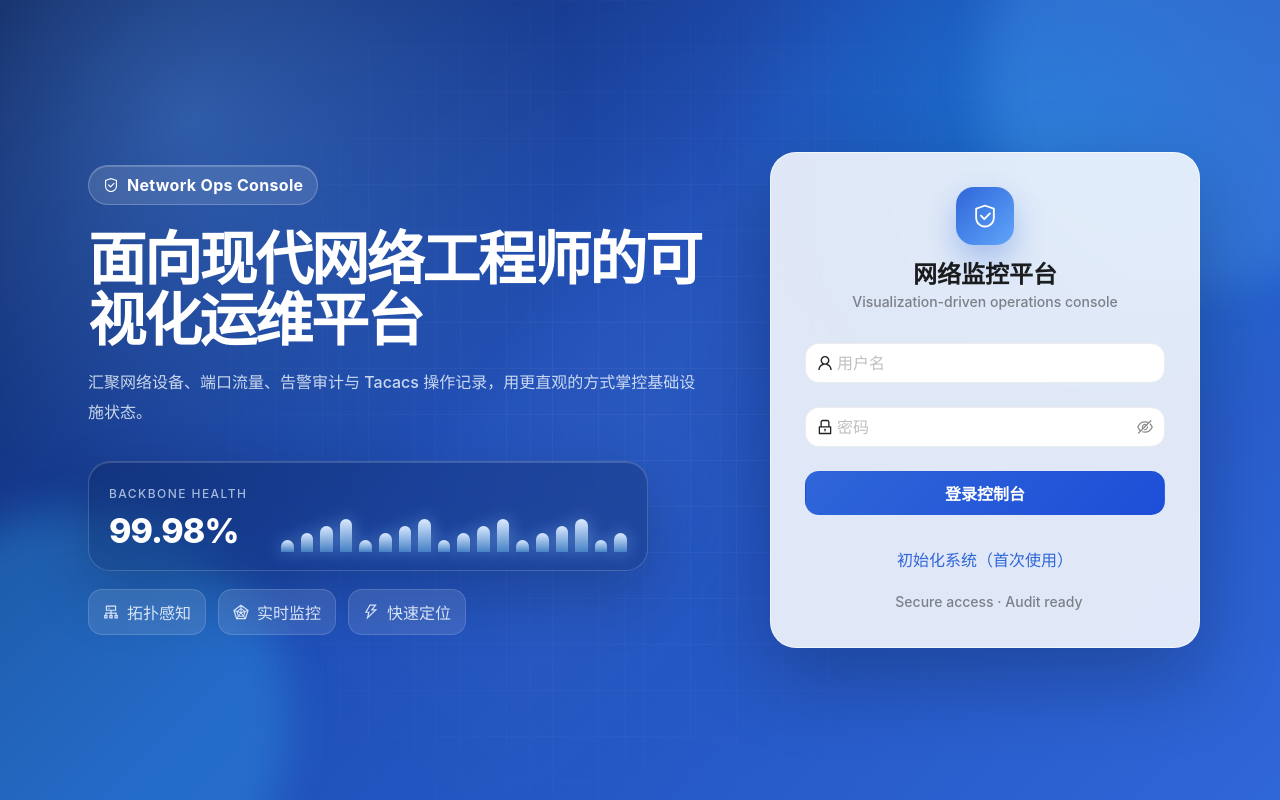
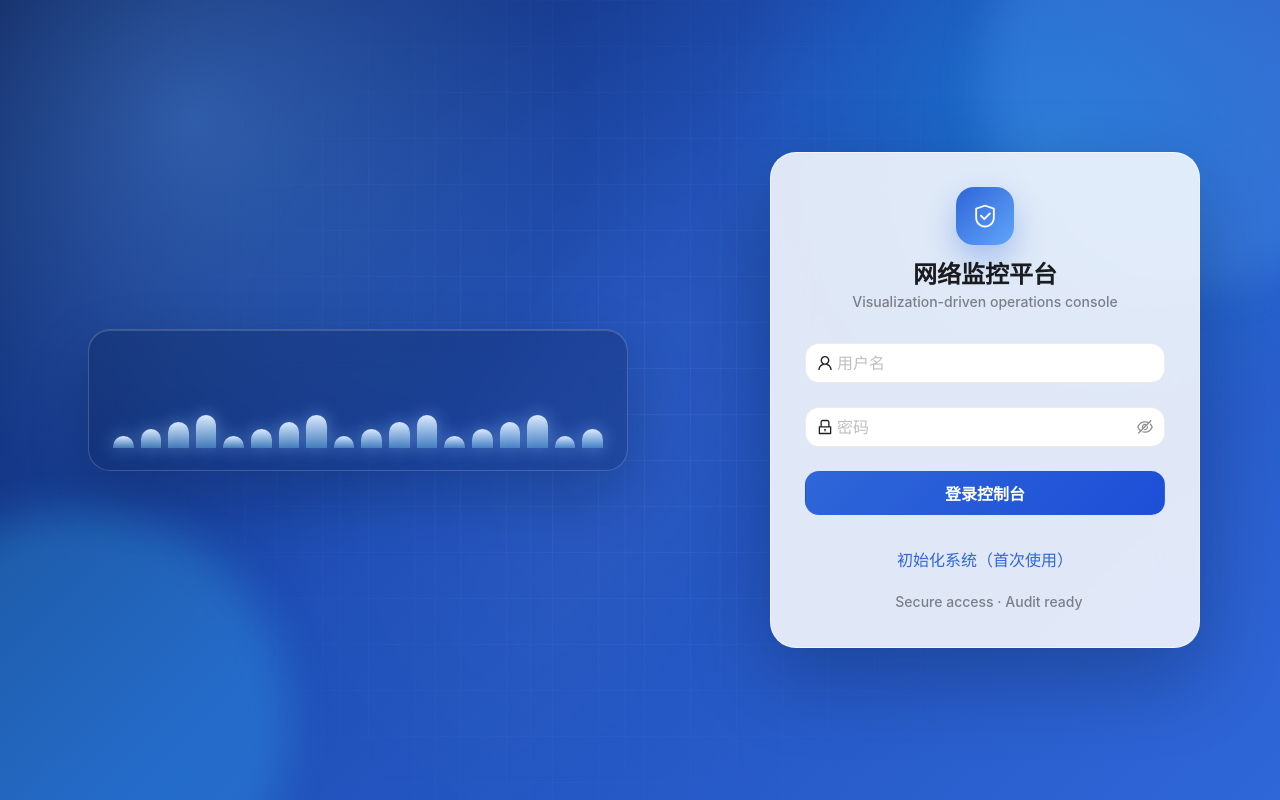
Before and after one commit to LvFangzhou/network_monitor, a React (Vite) app in the folder frontend/: page /login in a window 1280 px wide. Built offline with nearby package versions, Linux system fonts and the light colour scheme.

Commit message:
Simplify login page text

```diff
--- a/frontend/src/index.css
+++ b/frontend/src/index.css
@@ -241,36 +241,18 @@ select,
 }
 
 .login-signal-card {
-  width: min(560px, 100%);
-  margin-top: 34px;
-  padding: 18px 20px;
+  width: min(540px, 100%);
+  margin-top: 0;
+  padding: 22px 24px;
   border: 1px solid rgba(255, 255, 255, 0.18);
   border-radius: 22px;
   background: rgba(7, 20, 55, 0.24);
   box-shadow: 0 24px 60px rgba(2, 8, 23, 0.22), inset 0 1px 0 rgba(255, 255, 255, 0.16);
   backdrop-filter: blur(18px);
-  display: grid;
-  grid-template-columns: 150px 1fr;
-  gap: 22px;
-  align-items: center;
-}
-
-.login-signal-label.ant-typography {
-  color: rgba(219, 234, 254, 0.72);
-  font-size: 12px;
-  text-transform: uppercase;
-  letter-spacing: 0.12em;
-}
-
-.login-signal-value {
-  margin-top: 6px;
-  font-size: 34px;
-  font-weight: 800;
-  letter-spacing: -0.03em;
 }
 
 .login-signal-bars {
-  height: 72px;
+  height: 96px;
   display: flex;
   align-items: end;
   gap: 7px;
--- a/frontend/src/pages/Login.tsx
+++ b/frontend/src/pages/Login.tsx
@@ -5,9 +5,6 @@ import {
   UserOutlined,
   LockOutlined,
   SafetyOutlined,
-  ClusterOutlined,
-  ThunderboltOutlined,
-  RadarChartOutlined,
 } from '@ant-design/icons'
 import type { AxiosError } from 'axios'
 import { useAuthStore } from '../store/auth'
@@ -59,42 +56,12 @@ const Login = () => {
       <div className="login-glow login-glow-b" />
 
       <div className="login-stage">
-        <section className="login-hero-panel">
-          <div className="login-brand-pill">
-            <SafetyOutlined />
-            Network Ops Console
-          </div>
-          <Title level={1} className="login-hero-title">
-            面向现代网络工程师的可视化运维平台
-          </Title>
-          <Text className="login-hero-subtitle">
-            汇聚网络设备、端口流量、告警审计与 Tacacs 操作记录，用更直观的方式掌控基础设施状态。
-          </Text>
-
+        <section className="login-hero-panel" aria-hidden="true">
           <div className="login-signal-card">
-            <div>
-              <Text className="login-signal-label">Backbone health</Text>
-              <div className="login-signal-value">99.98%</div>
-            </div>
             <div className="login-signal-bars">
               {Array.from({ length: 18 }).map((_, index) => (
                 <span key={index} style={{ height: 12 + ((index * 7) % 28) }} />
               ))}
-            </div>
-          </div>
-
-          <div className="login-feature-row">
-            <div className="login-feature">
-              <ClusterOutlined />
-              <span>拓扑感知</span>
-            </div>
-            <div className="login-feature">
-              <RadarChartOutlined />
-              <span>实时监控</span>
-            </div>
-            <div className="login-feature">
-              <ThunderboltOutlined />
-              <span>快速定位</span>
             </div>
           </div>
         </section>
```
